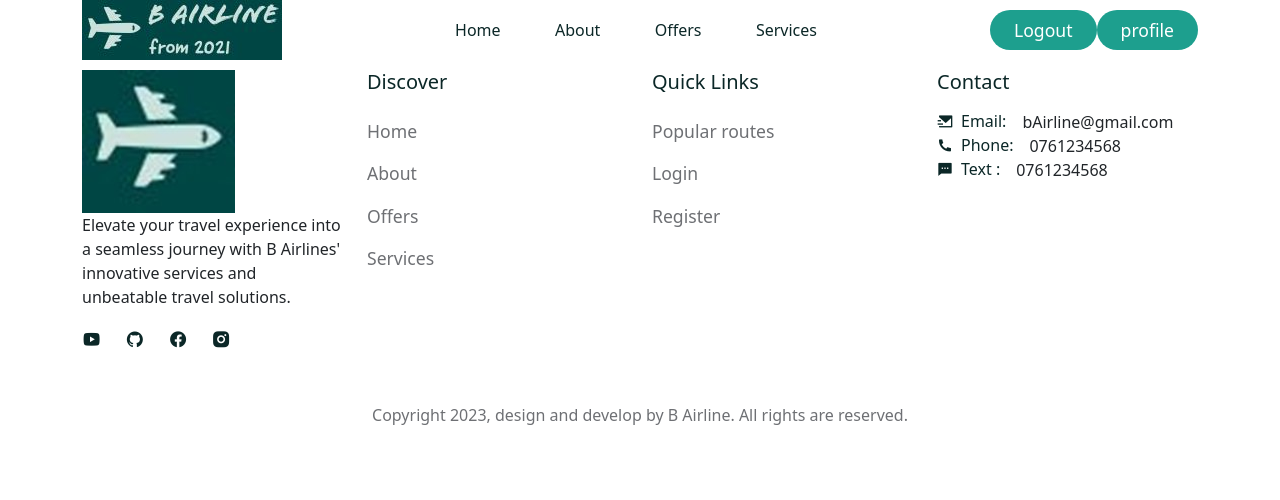
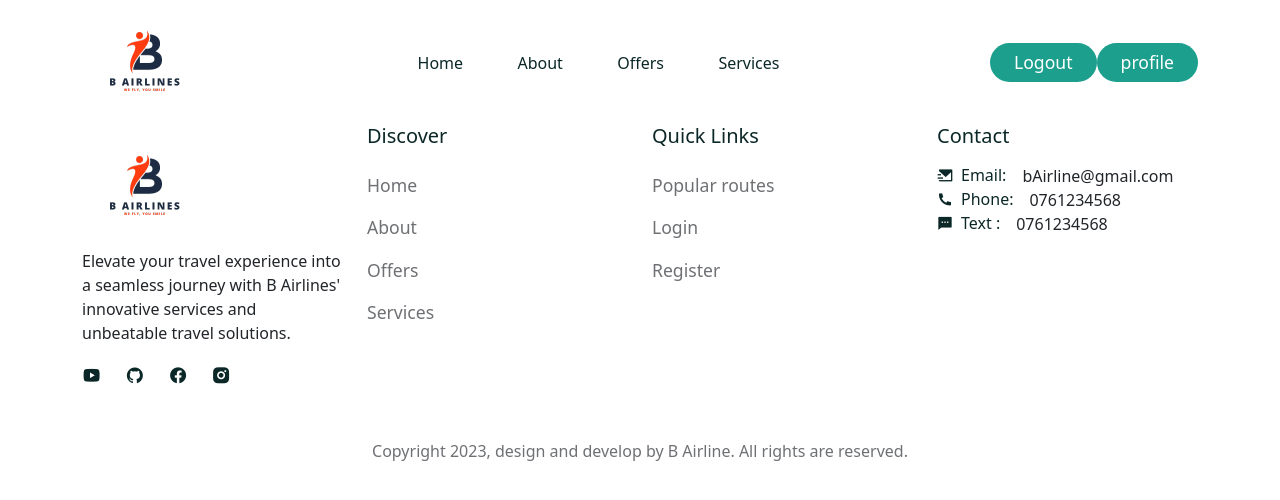
Before and after one commit to anupaperera112/airline_system, a React (Create React App) app in the folder frontend/: page /pay in a window 1280 px wide. Shown: the top 500 px of the page. Built offline with nearby package versions, Linux system fonts and the light colour scheme; no server answers; sample sign-in values are in the browser's storage; a web font is replaced by a local one.

Commit message:
add some routes

```diff
--- a/frontend/src/components/Footer/Footer.jsx
+++ b/frontend/src/components/Footer/Footer.jsx
@@ -4,7 +4,7 @@ import {Container, Row, Col, ListGroup,ListGroupItem} from 'reactstrap'
 
 import {Link} from 'react-router-dom'
 // import logoghj from "../../assets/images/logo.png"
-import logo from "../../assets/images/logo2.jpg"
+import logo from "../../assets/images/logo3.png"
 
 
 const quick__links=[
--- a/frontend/src/components/Header/Header.jsx
+++ b/frontend/src/components/Header/Header.jsx
@@ -1,7 +1,7 @@
 import React, { useEffect, useState, useRef } from 'react';
 import { Container, Row, Button } from 'reactstrap';
 import { NavLink, useNavigate} from 'react-router-dom';
-import logowithname from '../../assets/images/logowithname.png';
+import logowithname from '../../assets/images/logo3.png';
 import './header.css';
 import { CSSTransition } from 'react-transition-group';
 import axios from 'axios';
@@ -88,7 +88,7 @@ const Header = () => {
     axios.post('http://127.0.0.1:5000/logout')
     .then(response => {
       alert("Successfully Logout");
-      sessionStorage.removeItem("token");
+      sessionStorage.clear();
       navigateToHome();
     })
     .catch(error => {
--- a/frontend/src/pages/Availability.jsx
+++ b/frontend/src/pages/Availability.jsx
@@ -38,6 +38,7 @@ const Availability = () => {
                 },
             }).then(resp => {
                 setData(resp.data);
+                handleCheckButtonClick();
             }).catch(error => {
                 console.error(error);
             });
@@ -49,7 +50,7 @@ const Availability = () => {
         <section>
         <Container>
 
-        <button className="btn-primary" onClick={handelAvailability}>
+        <button className="btn-primary" onClick={handleCheckButtonClick}>
             Next
         </button>
         </Container>
--- a/frontend/src/pages/Login.jsx
+++ b/frontend/src/pages/Login.jsx
@@ -25,6 +25,7 @@ const Login = ({setAuth}) =>
   });
 
   const token = sessionStorage.getItem("token");
+  const flight_id = sessionStorage.getItem("flight_id");
 
   const handleChange = e =>{
     setCredentials(prev => ({ ...prev, [e.target.name]: e.target.value}))
@@ -35,9 +36,13 @@ const Login = ({setAuth}) =>
     e.preventDefault();
   }
 
-  const navigateToHome = () => {
-    // navigate to /Home
-    navigate('/Home');
+  const navigateto = () => {
+    // navigate to /home to select the flight, if already selected the flight, navigate to payment page
+    if(flight_id){
+      navigate('/pay');
+    }else{
+      navigate('/Home');
+    }
   };
 
   const handleLogin = () => {
@@ -61,7 +66,7 @@ const Login = ({setAuth}) =>
           alert("Successfully Login");
           sessionStorage.setItem("token", response.data.access_token);
           sessionStorage.setItem("email", credentials.email)
-          navigateToHome();
+          navigateto();
           // return (<MessageComponent content="Please read the comments carefully"></MessageComponent>);
         } else{
           console.error('Invalid response from server:', response.data);
@@ -93,10 +98,10 @@ const Login = ({setAuth}) =>
                 <h2 className='head_login'>Login</h2>
                 {/* <Form onSubmit={handleClick}> */}
                   <FormGroup>
-                    <input type="email" placeholder="Email" required id="box-log" name="email" onChange={handleChange}/>
+                    <input type="email" placeholder="Email" required  name="email" onChange={handleChange}/>
                   </FormGroup>
                   <FormGroup>
-                    <input type="password" placeholder="Password" required id="box-log" name = "password" onChange={handleChange}/>
+                    <input type="password" placeholder="Password" required  name = "password" onChange={handleChange}/>
                   </FormGroup>
 
                   <Button className="btn_secondary1"  onClick={handleLogin}>
--- a/frontend/src/pages/Pay.jsx
+++ b/frontend/src/pages/Pay.jsx
@@ -1,15 +1,22 @@
 import React from 'react';
+import { useNavigate } from 'react-router-dom';
+import {Button } from 'reactstrap';
 
 const Pay = () => {
+  const navigate = useNavigate();
 
-    const handleClick = () =>{
-        document.getElementById('paid').innerHTML = "You have successfully purchased the Tickets!\n Happy Journey!!!";
-    }
+  const handleCheckButtonClick = () => {
+    navigate('/home');
+    window.scrollTo(0, 0);
+};
+
 
   return (
     <div>
         <p id = 'paid'></p>
-        <button onClick = {handleClick}>Pay</button>
+        <div>
+          <Button  onClick={handleCheckButtonClick}>Pay</Button>
+        </div>
     </div>
 
   )
--- a/frontend/src/pages/Seat.jsx
+++ b/frontend/src/pages/Seat.jsx
@@ -4,8 +4,15 @@ import { Container, Row, Col } from 'reactstrap';
 
 const Seat = () => {
     const navigate = useNavigate();
+    const token = sessionStorage.getItem("token");
+
     const handleCheckButtonClick = () => {
-        navigate('/user');
+        if(token){
+            navigate('/pay');
+        }else{
+            navigate('/user');
+        }
+
         window.scrollTo(0, 0);
     };
 
--- a/frontend/src/pages/User_profile.jsx
+++ b/frontend/src/pages/User_profile.jsx
@@ -9,7 +9,7 @@ const User_profile = () => {
     const navigate = useNavigate();
 
     const handleCheckButtonClick = () => {
-        navigate('/homw');
+        navigate('/home');
         window.scrollTo(0, 0);
     };
 
--- a/frontend/src/router/Routers.js
+++ b/frontend/src/router/Routers.js
@@ -17,6 +17,7 @@ import Registered_user from '../pages/Registered_user';
 import Thankyou from '../pages/Thankyou';
 import Profile from '../pages/Profile';
 import User_profile from '../pages/User_profile';
+import Pay from '../pages/Pay';
 
 
 
@@ -44,6 +45,7 @@ const Routers = () => {
     <Route path='/registered_user' element={<Registered_user/>} />
     <Route path='/thank-you' element={<Thankyou/>}/>
     <Route path='/user_profile' element={<User_profile/>}/>
+    <Route path='/pay' element={<Pay/>}/>
    </Routes>
   )
 }
--- a/frontend/src/shared/ReservationForm/Reservationform.jsx
+++ b/frontend/src/shared/ReservationForm/Reservationform.jsx
@@ -113,7 +113,7 @@ const ReservationForm = () => {
             <Row>
             <Col lg="12" className="text-right">
               {/* <link to ="/user_profile"> */}
-                <button className="btn-primary" onClick={() => {handleFlight;handleCheckButtonClick}}>
+                <button className="btn-primary" onClick={handleFlight}>
                     Check
                   </button>
               {/* </link> */}
```
Also changed, not shown: frontend/src/assets/images/logo3.png (added), 1 other file (tests, documents, lock files or other folders).
